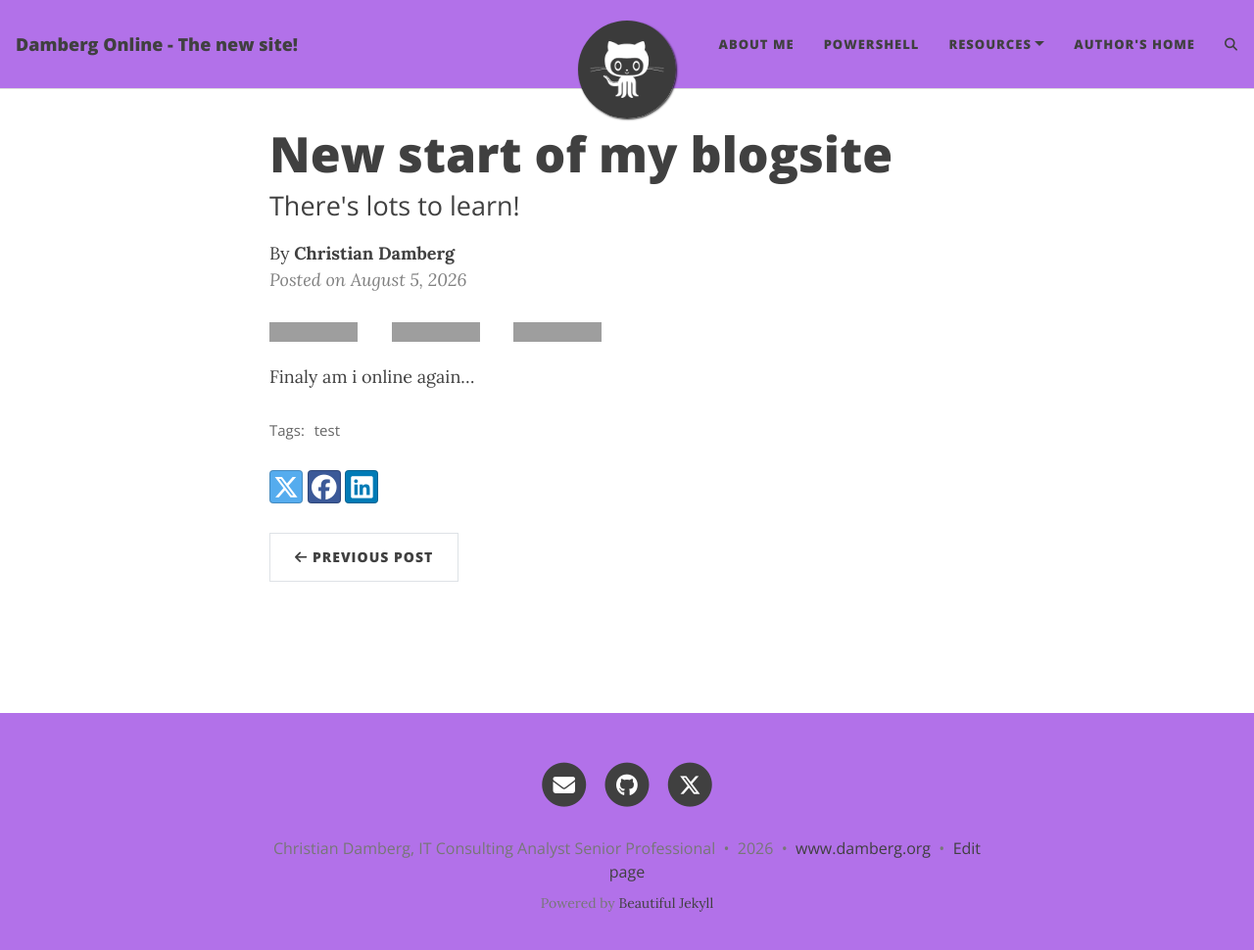
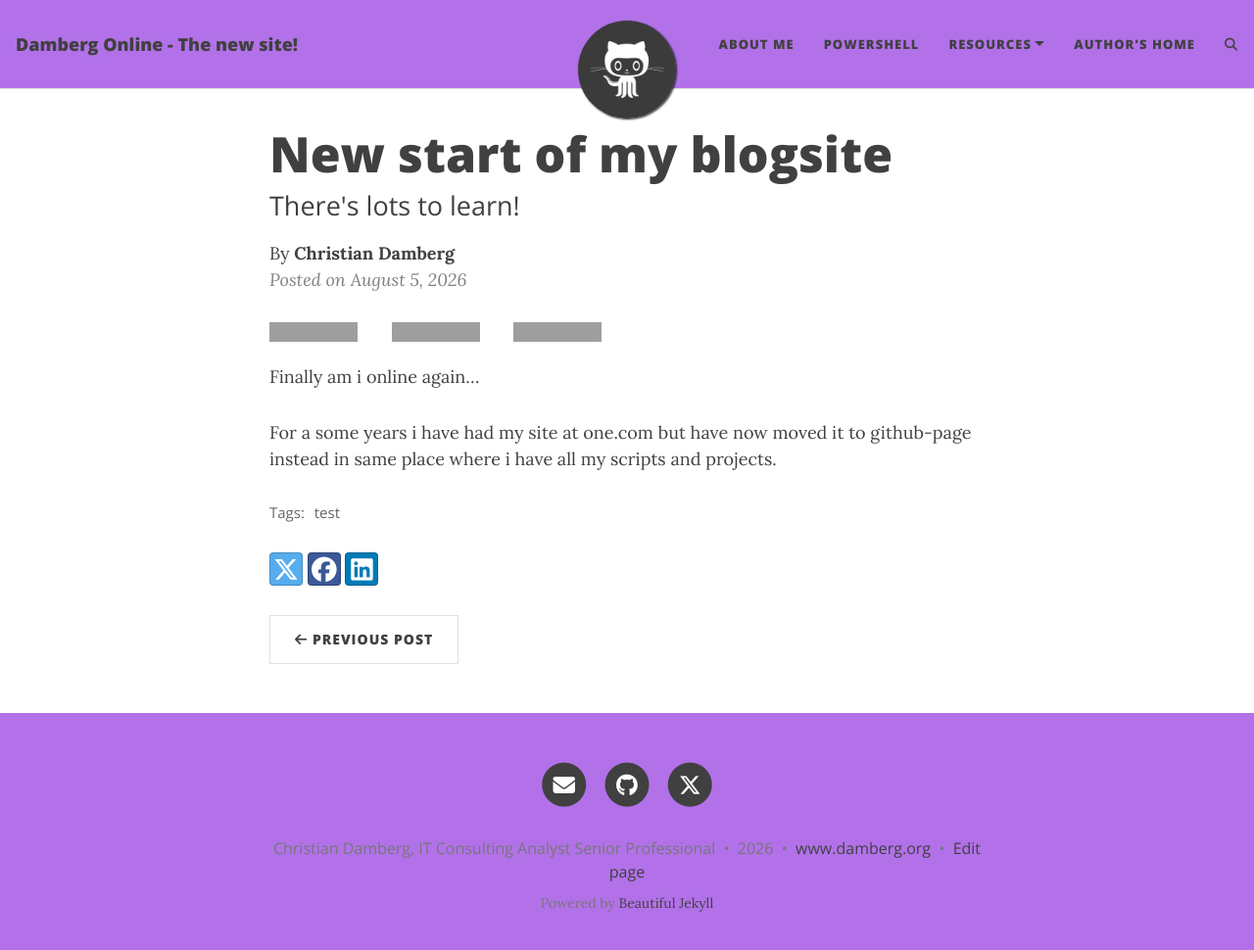
Before and after one commit to DambergC/dambergc.github.io, a Jekyll site: the page built from _posts/2026-08-05-New-Begining.md, in a window 1280 px wide and 983 px high. Shown: the top 970 px of the window at 98% size. Built offline with Jekyll 4.4.1, drawn with Linux system fonts in a browser that asks for light colours; comment, search, counter and statistics services are not loaded; grey boxes are pictures that could not be loaded.

Commit message:
Fix spelling and update site hosting details
Corrected spelling errors and updated hosting information.

```diff
--- a/_posts/2026-08-05-New-Begining.md
+++ b/_posts/2026-08-05-New-Begining.md
@@ -9,4 +9,6 @@ comments: false
 mathjax: true
 author: Christian Damberg
 ---
-Finaly am i online again...
+Finally am i online again...
+
+For a some years i have had my site at one.com but have now moved it to github-page instead in same place where i have all my scripts and projects.
```
